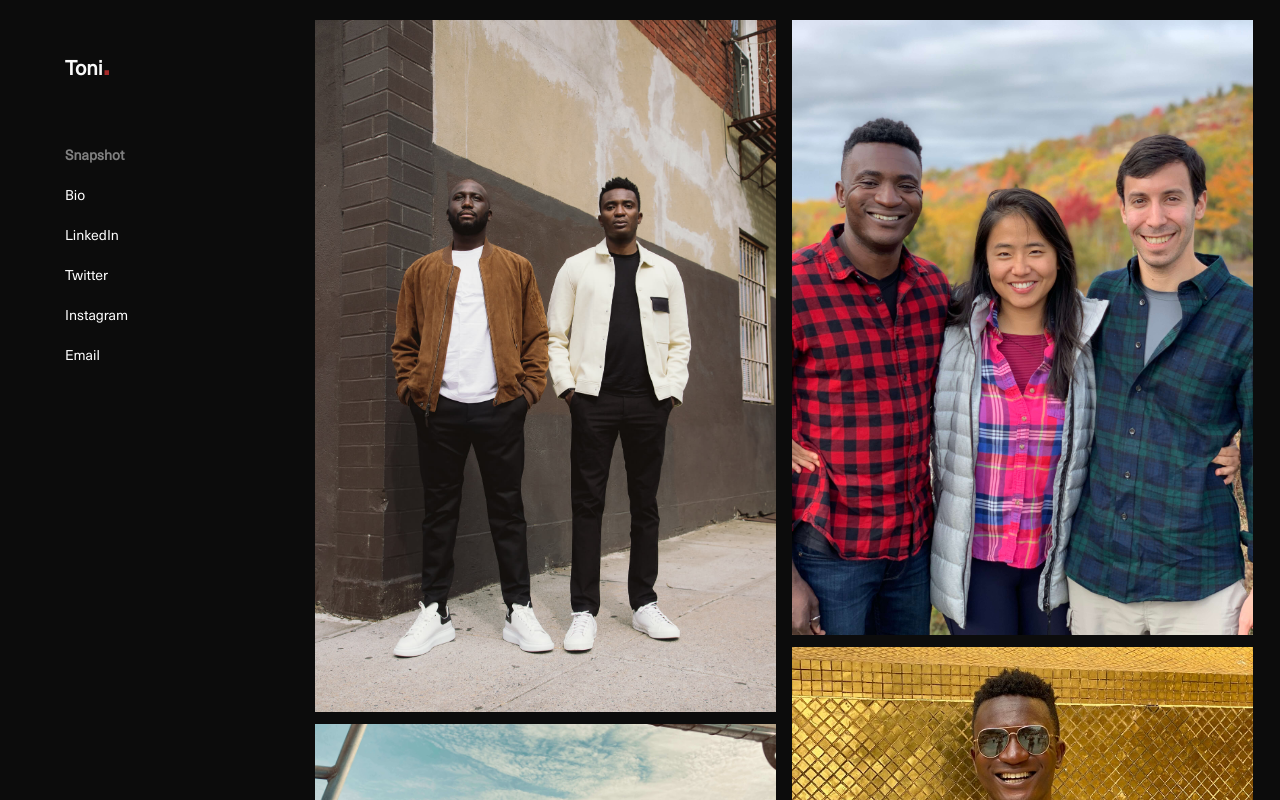
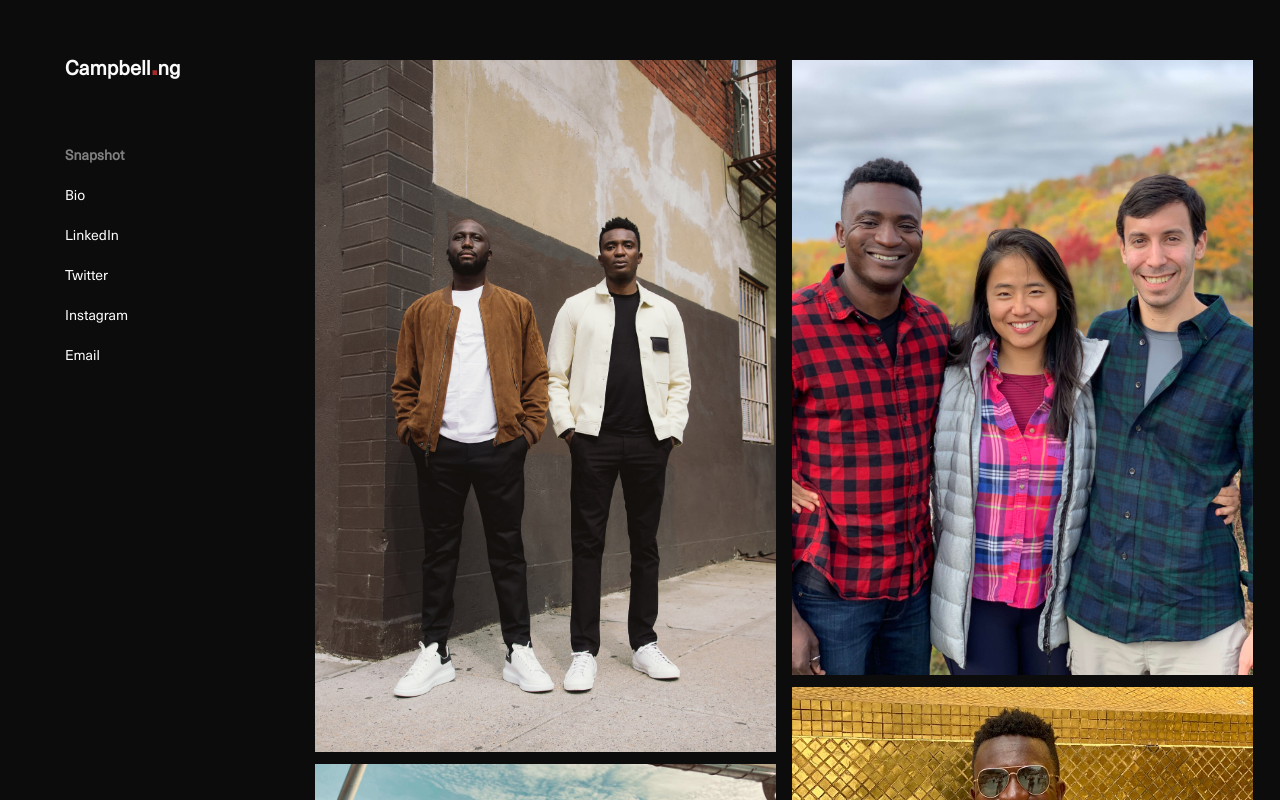
Before and after one commit to zemarr/gallery-portfolio, a React (Create React App) app: page / in a window 1280 px wide. Built offline with nearby package versions, Linux system fonts and the light colour scheme.

Commit message:
minor bug fixes

```diff
--- a/src/App.js
+++ b/src/App.js
@@ -33,7 +33,7 @@ function App() {
         <StyledApp className="styled-app container-fluid">
           <StyledHeader>
             <StyledLogo to="/" className="logo-container">
-              <h4>Toni<span style={{ fontSize: "30px", color: "brown" }}>.</span></h4>
+              <h4>Campbell<span style={{ fontSize: "30px", color: "brown" }}>.</span>ng</h4>
             </StyledLogo>
             <StyledHamburger onClick={handleSidebarActive} menuOpen={sidebarActive}>
               <div className="menu-btn_hamburger"></div>
--- a/src/components/sidebar.js
+++ b/src/components/sidebar.js
@@ -14,7 +14,7 @@ const Sidebar = ({ sidebarActive, setSidebarActive }) => {
     <>
       <StyledSidebar isOpen={!sidebarActive}>
         <StyledLogo to="/" className="sidebar-logo-container">
-          <h4>Toni<span style={{fontSize: "30px", color: "brown"}}>.</span></h4>
+          <h4>Campbell<span style={{fontSize: "30px", color: "brown"}}>.</span>ng</h4>
         </StyledLogo>
         <ul className="navigation">
           <li>
--- a/src/styled-components/StyledGallery.js
+++ b/src/styled-components/StyledGallery.js
@@ -6,6 +6,7 @@ export const StyledGallery = styled.div`
     column-width: 43%;
     -moz-column-width: 43%;
     padding: 0 12px;
+    padding-top: 40px;
 
     @media screen and (max-width: 768px) {
         padding: 0;
```
